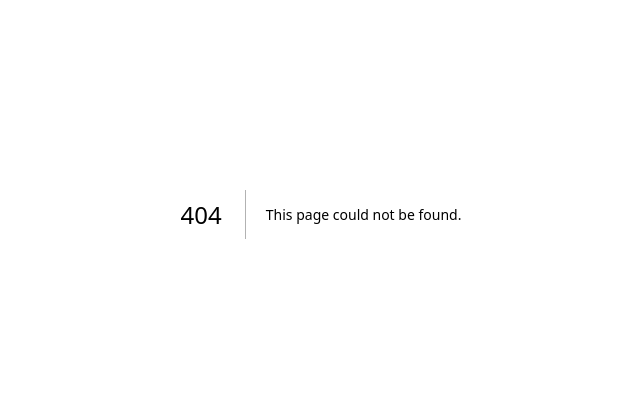
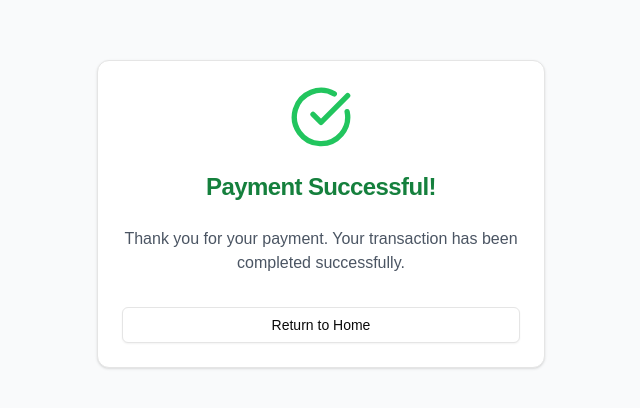
Before and after one commit to ronishpaudel/Payment-Gateway, a Next.js app: page /success in a window 1280 px wide. Before the commit this address had no page. Shown: the part 186-594 px from the top of the page, without its empty margins (319-959 px from the left). Built offline with nearby package versions, Linux system fonts and the light colour scheme.

Commit message:
sucess page add

```diff
--- /dev/null
+++ b/app/success/page.tsx
@@ -0,0 +1,73 @@
+"use client";
+import { useEffect } from "react";
+import { useSearchParams } from "next/navigation";
+import Link from "next/link";
+import { motion } from "framer-motion";
+import { CheckCircle } from "lucide-react";
+import {
+  Card,
+  CardContent,
+  CardFooter,
+  CardHeader,
+  CardTitle,
+} from "@/components/ui/card";
+import { Button } from "@/components/ui/button";
+
+export default function PaymentSuccess() {
+  const searchParams = useSearchParams();
+  const method = searchParams.get("method");
+
+  useEffect(() => {
+    if (method) {
+      console.log(`Payment successful via ${method}`);
+    }
+  }, [method]);
+
+  return (
+    <div className="min-h-screen bg-gray-50 flex items-center justify-center p-4">
+      <Card className="w-full max-w-md">
+        <CardHeader>
+          <div className="flex justify-center mb-4">
+            <motion.div
+              initial={{ scale: 0 }}
+              animate={{ scale: 1 }}
+              transition={{
+                type: "spring",
+                stiffness: 260,
+                damping: 20,
+              }}
+            >
+              <CheckCircle className="w-16 h-16 text-green-500" />
+            </motion.div>
+          </div>
+          <CardTitle className="text-center text-2xl font-bold text-green-700">
+            Payment Successful!
+          </CardTitle>
+        </CardHeader>
+
+        <CardContent>
+          <div className="space-y-4">
+            <div className="text-center text-gray-600">
+              <p className="mb-2">
+                Thank you for your payment. Your transaction has been completed
+                successfully.
+              </p>
+              {method && (
+                <p className="text-sm text-gray-500">
+                  Payment method:{" "}
+                  <span className="font-semibold">{method}</span>
+                </p>
+              )}
+            </div>
+          </div>
+        </CardContent>
+
+        <CardFooter className="flex flex-col gap-4">
+          <Button variant="outline" asChild className="w-full">
+            <Link href="/">Return to Home</Link>
+          </Button>
+        </CardFooter>
+      </Card>
+    </div>
+  );
+}
```
